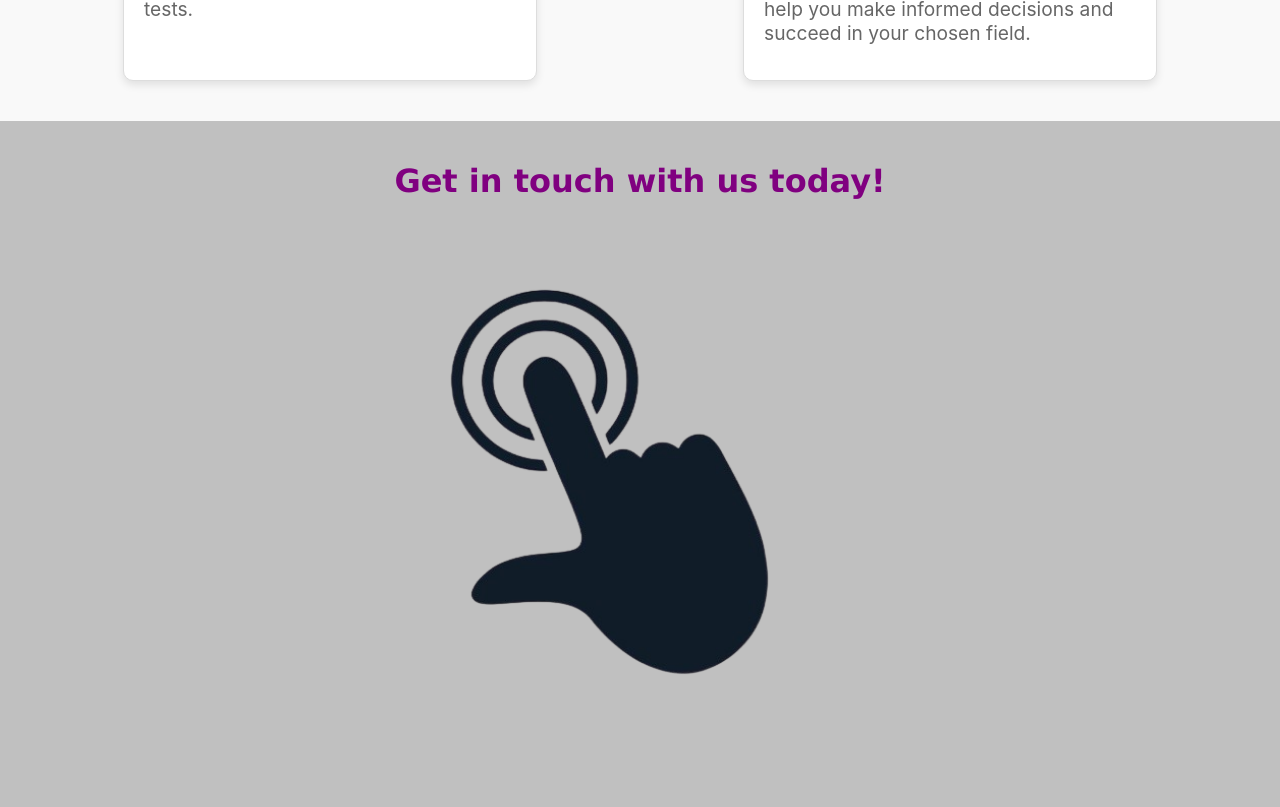
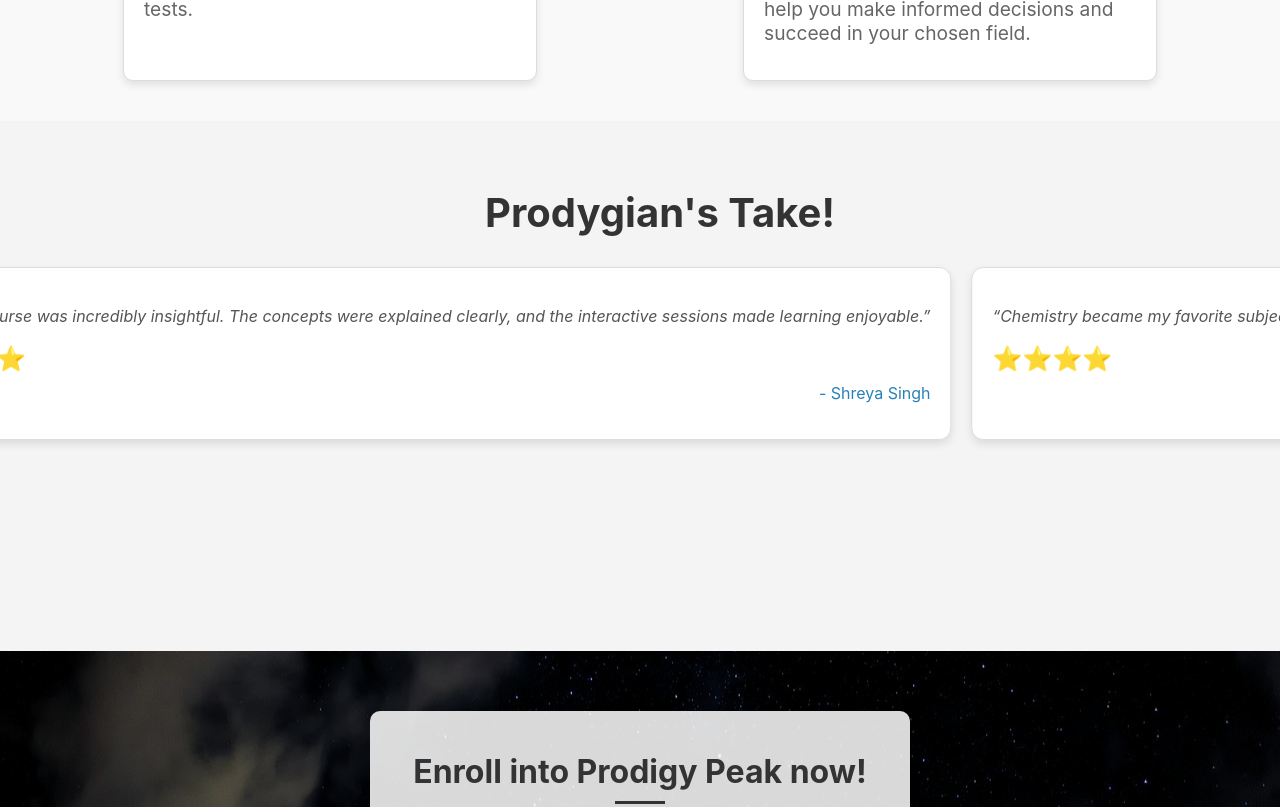
Before and after one commit to vm5/prodigypeak, a React (Create React App) app: page / in a window 1280 px wide. Shown: the part 3980-4787 px from the top of the page. Built offline with nearby package versions, Linux system fonts and the light colour scheme.

Commit message:
Update App.js

```diff
--- a/src/App.js
+++ b/src/App.js
@@ -1,5 +1,4 @@
 import React from 'react';
-import styled, { keyframes } from 'styled-components';
 import './App.css';
 import Header from './header';
 import Body from './body';
@@ -11,56 +10,7 @@
 import ReviewsPage from './reviews';
 import Footer from './footer';
 import EnrollPage from './enroll';
-
-// Container styling
-const Container = styled.div`
-  padding: 20px;
-  background-color: silver;
-  min-height: 100vh;
-  display: flex;
-  flex-direction: column;
-  align-items: center;
-`;
-
-// Keyframes for the fade-in and slide-up animation
-const fadeInAndSlideUp = keyframes`
-  0% {
-    opacity: 0;
-    transform: translateY(20px);
-  }
-  100% {
-    opacity: 1;
-    transform: translateY(0);
-  }
-`;
-
-// Keyframes for the fall animation
-const fallAnimation = keyframes`
-  0% {
-    opacity: 0;
-    transform: translateY(-100%);
-  }
-  100% {
-    opacity: 1;
-    transform: translateY(0);
-  }
-`;
-
-// Line styling with animation
-const Line = styled.h1`
-  font-family: 'Verdana';
-  color: purple;
-  font-weight: bold;
-  font-size: 2rem;
-  animation: ${fadeInAndSlideUp} 1s ease-in-out;
-`;
-
-// Image styling with fall animation
-const FallingImage = styled.img`
-  width: 500px; /* Adjust the size as needed */
-  height: 500px;
-  animation: ${fallAnimation} 1.5s ease-in-out;
-`;
+import StudentSection from './student';
 
 function App() {
   return (
@@ -72,12 +22,9 @@
       <PackagesOfferedPage />
       <WhyProdigyPeakPage />
       <CoursePlansPage />
-      <Container>
-        <Line>Get in touch with us today!</Line>
-        <FallingImage src="git-removebg-preview.png" alt="git" />
-      </Container>
       <ReviewsPage />
       <EnrollPage />
+      <StudentSection />
       <Footer />
     </div>
   );
```
